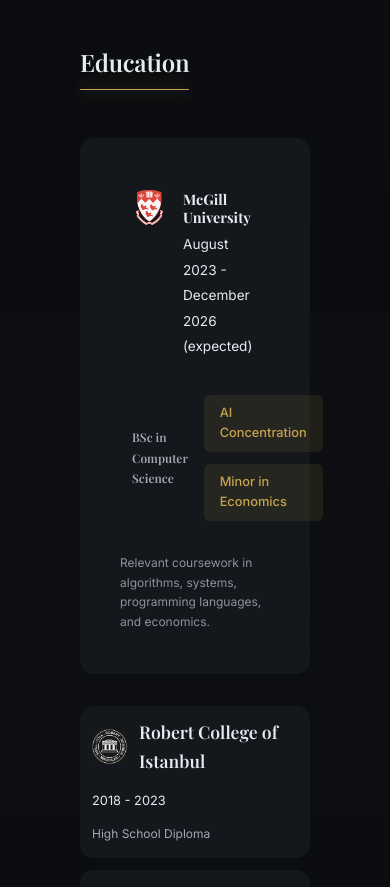
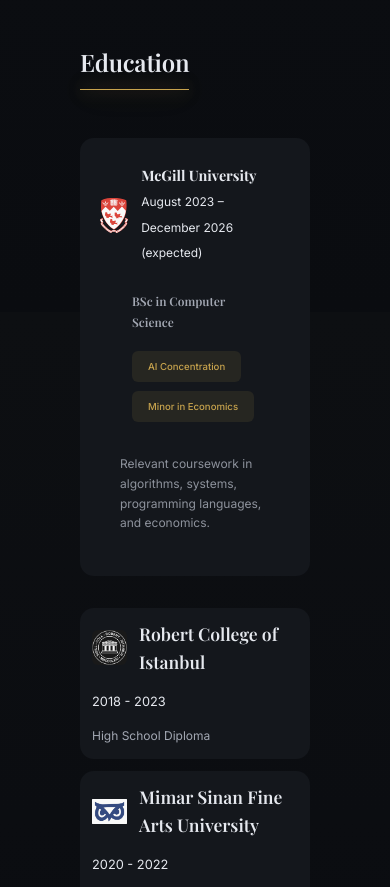
Before and after one commit to nehirozs/my-website, a React (Vite) app: page / in a window 390 px wide. Shown: the part 2220-3107 px from the top of the page. Built offline with nearby package versions, Linux system fonts and the light colour scheme.

Commit message:
mobile home edit

```diff
--- a/src/pages/Home.jsx
+++ b/src/pages/Home.jsx
@@ -106,13 +106,16 @@
         <h2 style={styles.sectionTitle} className="section-title gold">Education</h2>
 
         <div style={styles.educationCard} className="education-card">
-        <div style={styles.educationHeader} className="education-header">
-          <img src={mcgillLogo} alt="McGill University" style={styles.schoolLogo} />
-          <div style={{flex: 1}}>
+  <div style={styles.educationHeader}>
+  <img src={mcgillLogo} alt="McGill University" style={styles.mcgillLogo} />
+  <div style={styles.educationHeaderText}>
       <h3 style={styles.degree}>McGill University</h3>
-            <span style={styles.educationPeriod} className="education-dates">August 2023 - December 2026 (expected)</span>
+      <span style={styles.educationPeriod}>
+        August 2023 – December 2026 (expected)
+      </span>
     </div>
   </div>
+
       <div style={styles.schoolRow} className="education-degree-row">
         <p style={styles.school}>BSc in Computer Science</p>
         <div style={styles.educationDetails}>
@@ -124,7 +127,7 @@
         Relevant coursework in algorithms, systems, programming languages, and economics.
       </p>
       <p className="coursework-full" style={styles.courseworkFull}>
-          Currently in third year • Relevant coursework includes Algorithm Design, Algorithms and Data Structures, Programming Challenges,
+        Third year • Relevant coursework includes Algorithm Design, Algorithms and Data Structures, Programming Challenges,
         Programming Languages & Paradigms, Computer Systems, Circuit Design, Introduction to Digital Audio, Economics Statistics, Microeconomics, Macroeconomics.
       </p>
     </div>
@@ -312,10 +315,12 @@
   },
   educationCard: {
     padding: '2.5rem',
+    paddingTop: '1rem',
     background: 'var(--bg-soft)',
     borderRadius: '14px',
     marginBottom: '2rem',
     position: 'relative',
+    textAlign: 'left',
   },
   schoolRow: {
     display: 'flex',
@@ -329,19 +334,27 @@
     objectFit: 'contain',
     borderRadius: '6px',
   },
+
+  mcgillLogo: {
+  width: '48px',
+  height: '48px',
+  objectFit: 'contain',
+  borderRadius: '6px',
+  marginLeft: '-2rem',
+},
+
   educationHeader: {
     display: 'flex',
-    justifyContent: 'space-between',
-    alignItems: 'flex-start',
-    marginBottom: '0.75rem',
-    flexWrap: 'wrap',
-    gap: '1rem',
+    alignItems: 'center',
+    gap: '0.85rem',
+    textAlign: 'left',
+    flexWrap: 'nowrap',
   },
   degree: {
     fontSize: '1.4rem',
   },
   educationPeriod: {
-    fontSize: '0.85rem',
+    fontSize: '0.75rem',
   },
   school: {
     fontSize: '1.1rem',
@@ -352,13 +365,13 @@
   educationDetails: {
     display: 'flex',
     flexWrap: 'wrap',
-    gap: '0.75rem',
+    gap: '0.55rem',
   },
   educationBadge: {
     padding: '0.5rem 1rem',
     background: 'rgba(199, 163, 77, 0.1)',
     borderRadius: '6px',
-    fontSize: '0.8rem',
+    fontSize: '0.6rem',
     color: 'var(--gold)',
     fontWeight: 500,
   },
--- a/src/styles/globals.css
+++ b/src/styles/globals.css
@@ -281,6 +281,24 @@
     white-space: nowrap !important;
   }
 
+  #education .education-degree-row {
+    flex-direction: column !important;
+    align-items: flex-start !important;
+  }
+
+  #education div[style*="flexWrap"] {
+    width: 100% !important;
+    justify-content: flex-start !important;
+    flex-wrap: wrap !important;
+    max-width: 100% !important;
+  }
+
+  #education div[style*="flexWrap"] span {
+    font-size: 0.55rem !important;
+    padding: 0.25rem 0.5rem !important;
+    white-space: nowrap !important;
+  }
+
   /* Coursework - Show summary on mobile, hide full detail */
   .coursework-summary {
     display: block !important;
```
Lines whose indentation alone changed are shown as unchanged.
